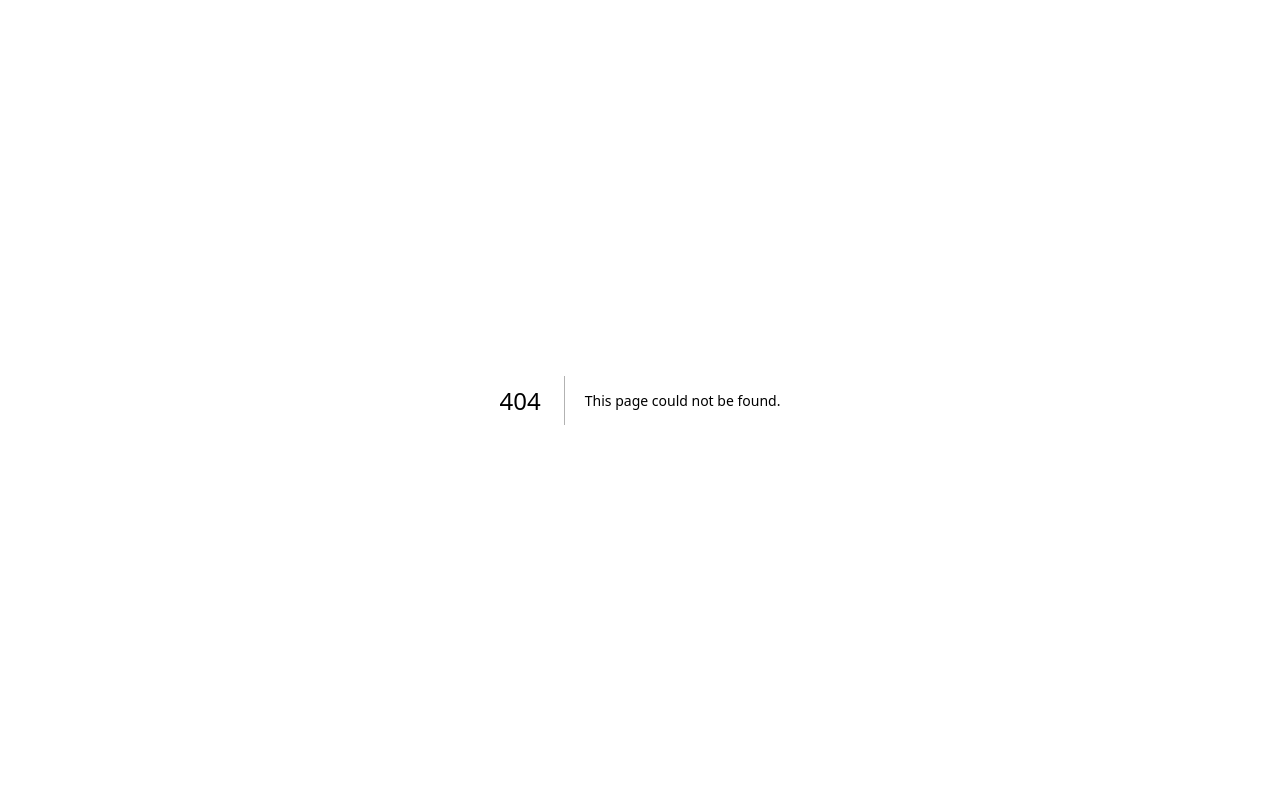
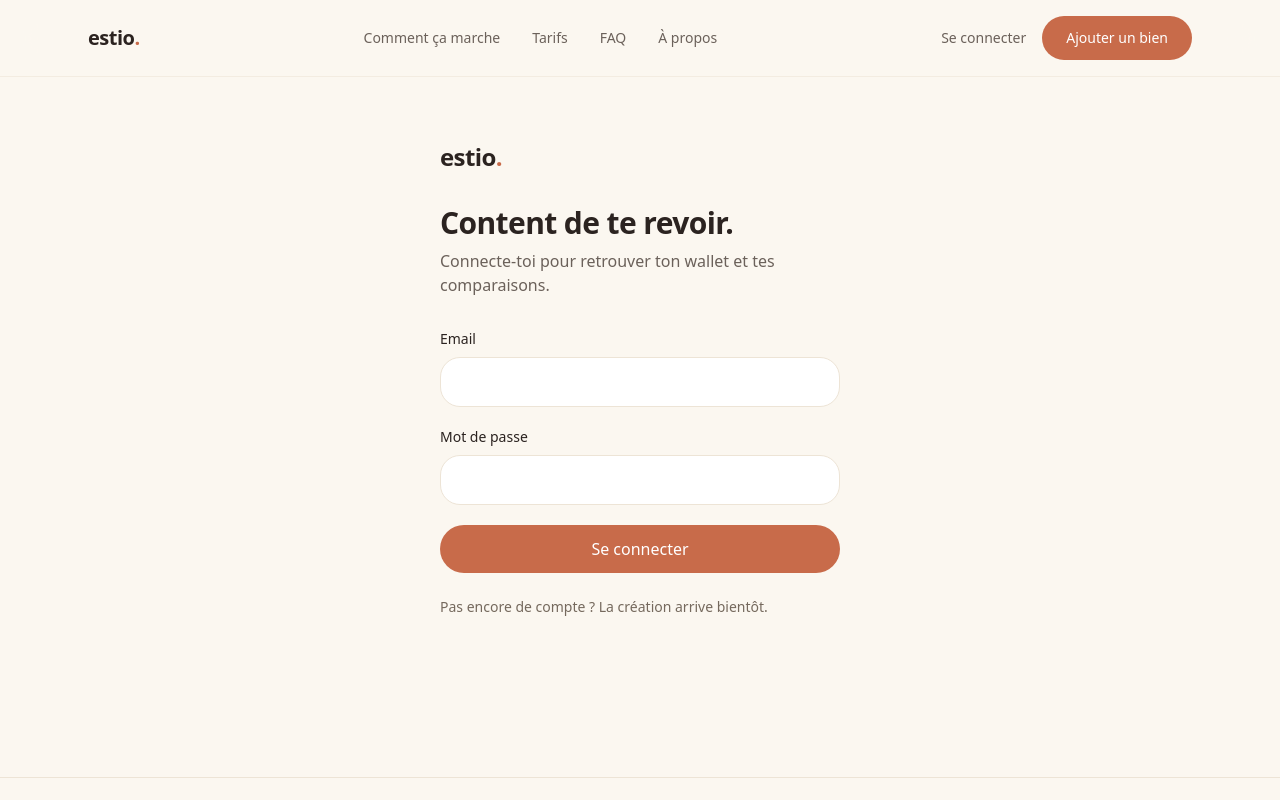
Before and after one commit to mcflyvpro-art/comparateurimo, a Next.js app: page /connexion in a window 1280 px wide. Before the commit this address had no page. Shown: the top 800 px of the page. Built offline with nearby package versions, Linux system fonts and the light colour scheme; a web font is replaced by a local one.

Commit message:
feat(site): page Connexion (coquille)

```diff
--- /dev/null
+++ b/src/app/(marketing)/connexion/page.tsx
@@ -0,0 +1,35 @@
+import type { Metadata } from "next";
+import Link from "next/link";
+import { LoginForm } from "@/components/marketing/LoginForm";
+
+export const metadata: Metadata = {
+  title: "Se connecter — Estio",
+  description: "Accède à ton espace Estio.",
+};
+
+export default function Connexion() {
+  return (
+    <main className="mx-auto flex min-h-[70vh] max-w-md flex-col justify-center px-6 py-16">
+      <Link
+        href="/"
+        className="font-sans text-2xl font-semibold tracking-tight text-text"
+      >
+        estio<span className="text-brand">.</span>
+      </Link>
+      <h1 className="mt-8 font-sans text-3xl font-semibold tracking-[-0.02em] text-text">
+        Content de te revoir.
+      </h1>
+      <p className="mt-2 text-muted">
+        Connecte-toi pour retrouver ton wallet et tes comparaisons.
+      </p>
+
+      <div className="mt-8">
+        <LoginForm />
+      </div>
+
+      <p className="mt-6 text-sm text-faint">
+        Pas encore de compte ? La création arrive bientôt.
+      </p>
+    </main>
+  );
+}
--- /dev/null
+++ b/src/components/marketing/LoginForm.tsx
@@ -0,0 +1,60 @@
+"use client";
+
+import { useState, type FormEvent } from "react";
+
+/** Connexion — coquille : aucune auth réelle (viendra avec Supabase, E7). */
+export function LoginForm() {
+  const [info, setInfo] = useState(false);
+
+  function onSubmit(e: FormEvent<HTMLFormElement>) {
+    e.preventDefault();
+    setInfo(true);
+  }
+
+  return (
+    <form onSubmit={onSubmit} className="flex flex-col gap-5">
+      <div className="flex flex-col gap-2">
+        <label htmlFor="email" className="text-sm font-medium text-text">
+          Email
+        </label>
+        <input
+          id="email"
+          name="email"
+          type="email"
+          required
+          autoComplete="email"
+          className="rounded-lg border border-border bg-bg-elevated px-4 py-3 text-text outline-none focus:border-brand"
+        />
+      </div>
+      <div className="flex flex-col gap-2">
+        <label htmlFor="password" className="text-sm font-medium text-text">
+          Mot de passe
+        </label>
+        <input
+          id="password"
+          name="password"
+          type="password"
+          required
+          autoComplete="current-password"
+          className="rounded-lg border border-border bg-bg-elevated px-4 py-3 text-text outline-none focus:border-brand"
+        />
+      </div>
+
+      {info ? (
+        <p
+          role="status"
+          className="rounded-lg border border-border bg-bg-alt px-4 py-3 text-sm text-muted"
+        >
+          La connexion n'est pas encore disponible — elle arrive bientôt.
+        </p>
+      ) : null}
+
+      <button
+        type="submit"
+        className="cursor-pointer rounded-full bg-brand px-6 py-3 font-medium text-white transition-[transform,background-color] duration-100 hover:bg-brand-hover active:scale-[0.97]"
+      >
+        Se connecter
+      </button>
+    </form>
+  );
+}
```
